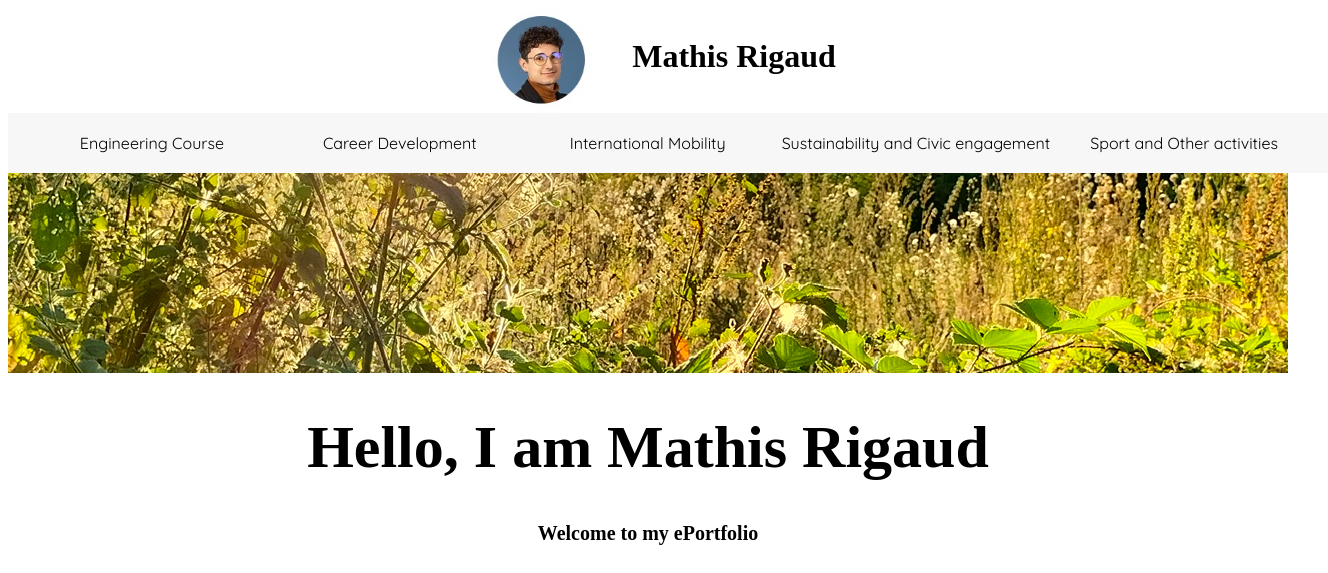
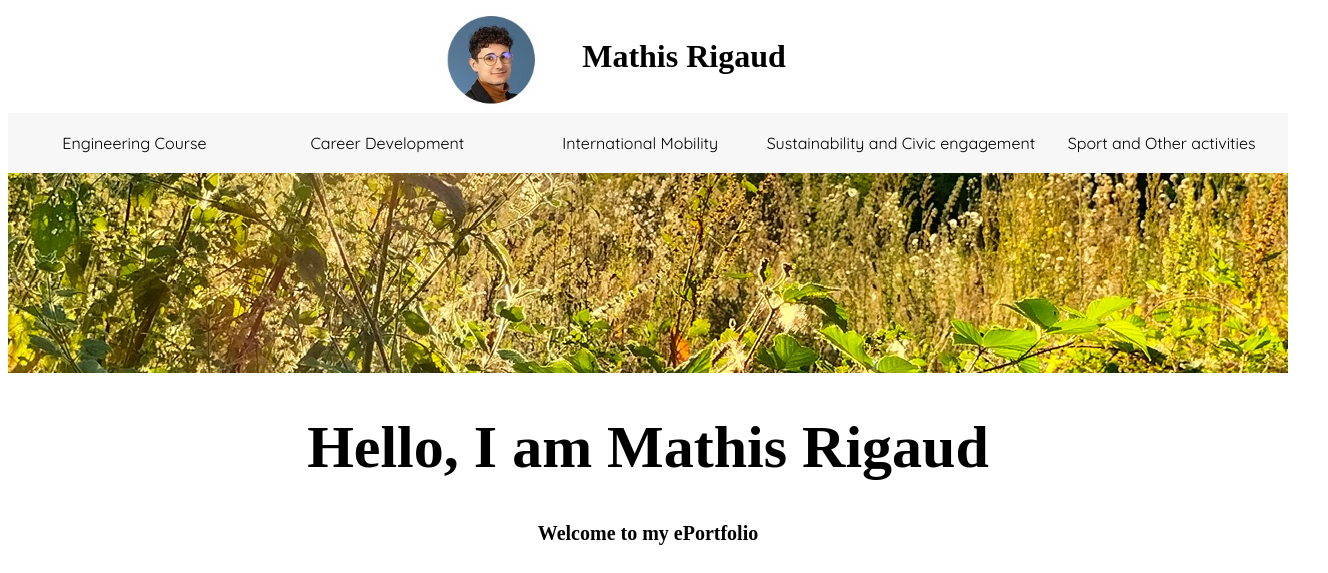
Before and after one commit to iammathisrgd/iammathisrgd.github.io, a plain HTML site: page index.html in a window 1280 px wide. Shown: the top 573 px of the page, 1328 px wide, since content can reach past the window. Drawn offline with Linux system fonts and the light colour scheme; a web font is replaced by a local one.

Commit message:
Modifs finales

```diff
--- a/style.css
+++ b/style.css
@@ -16,7 +16,7 @@ header h1 {
 
 .header-img {
     width: 10%;
-    margin-left:470px;
+    margin-left:420px;
 }
 
 .header-container {
@@ -31,20 +31,19 @@ header h1 {
 nav {
     text-align: center;
     background-color: rgb(247, 247, 247);
-    padding: 20px;
+    padding: 20px 0 20px 0;
+    width: 100%;
 }
 
 nav a{
     text-decoration: none;
     color: black;
-    margin: 0 10px 0 10px;
     white-space: nowrap;
 }
 
 nav a:hover {
     text-decoration: none;
     color: gray;
-    margin: 0 10px 0 10px;
     white-space: nowrap;
 }
 .banniere {
```
